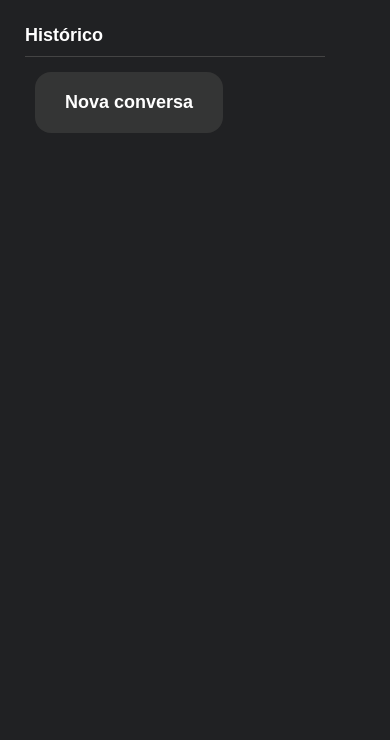
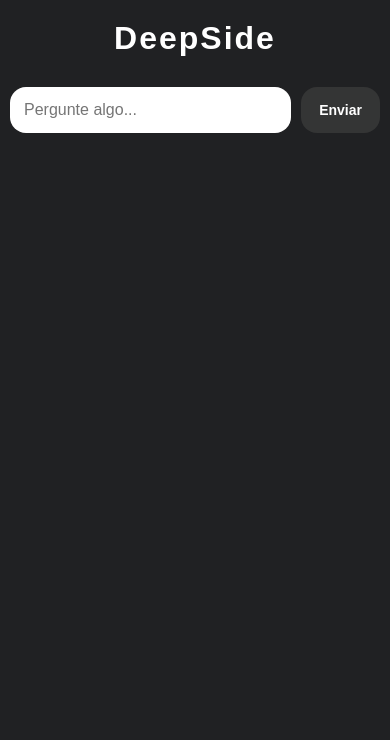
Before and after one commit to Lucas1-crtl/ia_web, a Django app: page / in a window 390 px wide; the page is wider, and only the part inside the window is pictured. Shown: the top 740 px of that part. Run offline with Django 5.2, Linux system fonts and the light colour scheme.

Commit message:
Mobile HTML

```diff
--- a/chatbot/templates/chatbot/index.html
+++ b/chatbot/templates/chatbot/index.html
@@ -2,6 +2,7 @@
 <html>
 <head>
     {% load static %}
+    <meta name="viewport" content="width=device-width, initial-scale=1.0">
     <title>DeepSide</title>
     <link rel="icon" href="{% static 'img/favicon2.png' %}">
     <style>
@@ -120,6 +121,68 @@
         button:hover {
             opacity: 0.9;
         }
+        @media (max-width: 768px) {
+
+    body {
+        flex-direction: column;
+        height: auto;
+    }
+
+    /* Sidebar vira topo */
+    .sidebar {
+        width: 100%;
+        max-width: 100%;
+        min-width: unset;
+        padding: 15px;
+        border-bottom: 1px solid #444;
+        display: none;
+    }
+
+    .sidebar h2 {
+        font-size: 16px;
+    }
+
+    .historico-item {
+        font-size: 14px;
+        padding: 10px;
+    }
+
+    /* Título menor */
+    .titulo {
+        font-size: 32px;
+        margin-top: 20px;
+    }
+
+    /* Chat ocupa tudo */
+    .chat-container {
+        padding: 10px;
+    }
+
+    .mensagem {
+        max-width: 90%;
+        font-size: 14px;
+    }
+
+    /* Input ajustado */
+    .form-container {
+        padding: 10px;
+    }
+
+    .input-wrapper {
+        width: 100%;
+    }
+
+    input {
+        font-size: 16px;
+        padding: 14px;
+    }
+
+    button {
+        padding: 14px 18px;
+        font-size: 14px;
+    }
+}
+
     </style>
 </head>
 <body>
--- a/ia_web/settings.py
+++ b/ia_web/settings.py
@@ -24,7 +24,9 @@ BASE_DIR = Path(__file__).resolve().parent.parent
 SECRET_KEY = 'django-insecure-c=0n3-qkp5g4$zi_+kyjc6r=*m57w(&d=^kf^0#^9r)+shl_n+'
 
 # SECURITY WARNING: don't run with debug turned on in production!
-DEBUG = False
+
+DEBUG = False # False= somente para deploys eternos com WSGI
+# True = somente para rodar servidor local como localhost 0800000
 
 ALLOWED_HOSTS = ['*'] # Define quantos aparelhos pode ser conectados
 
```
